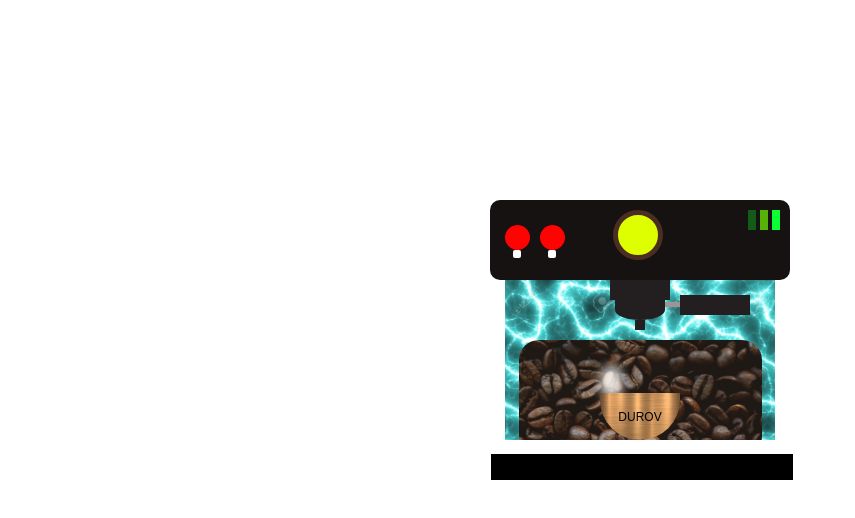
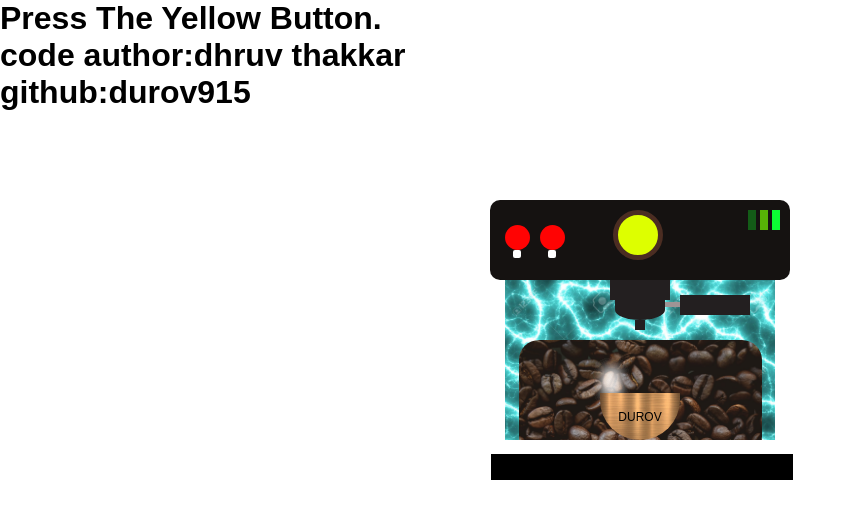
Before and after one commit to Durov915/Coffe-machine, a plain HTML site: page index.html in a window 1280 px wide. Shown: the whole page, without its empty margins (0-855 px from the left). Drawn offline with Linux system fonts and the light colour scheme.

Commit message:
Update index.html

```diff
--- a/index.html
+++ b/index.html
@@ -8,6 +8,8 @@
     <link rel="stylesheet" href="style.css">
 </head>
 <body>
+       <div class="head" style="font-family: sans-serif;"><h1>Press The Yellow Button. </h1></div>
+
     <div class="container">
         <div class="header">
           <div class="header__buttons header__button-one"></div>
@@ -42,6 +44,7 @@
         </div>
         <div class="footer"></div>
       </div>
+          <div class="head" style="font-family: sans-serif;"><h1>code author:dhruv thakkar <br>github:durov915</h1></div>
 
 </body>
 </html>
```
